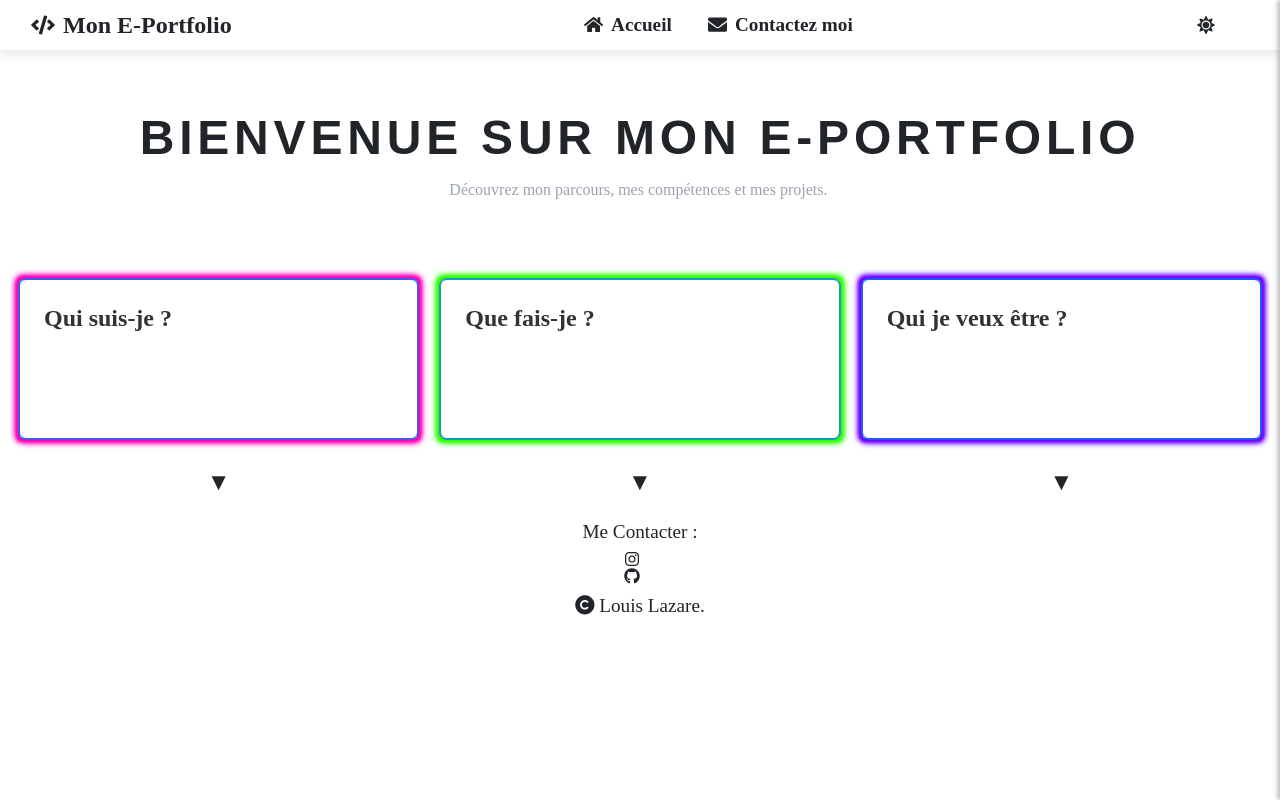
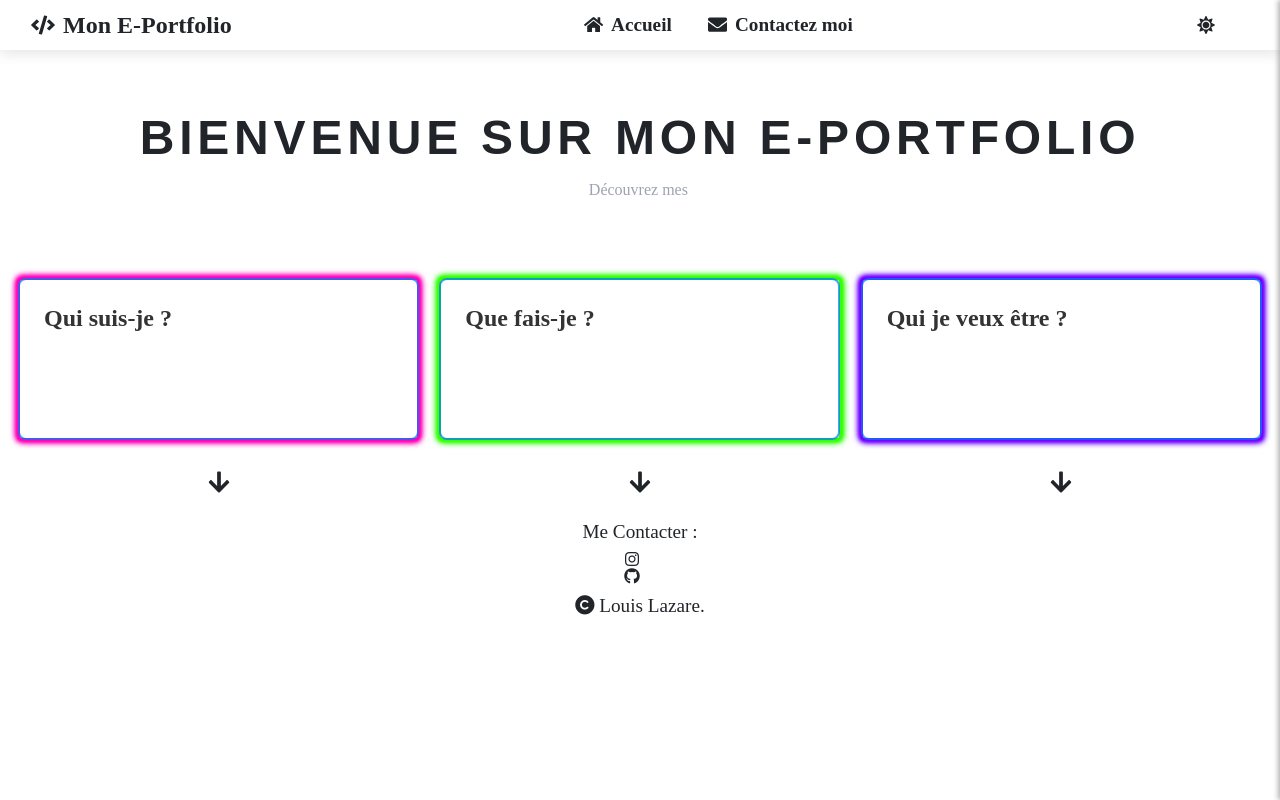
Before and after one commit to SoulLikePlayer/e-portfolio, a React (Create React App) app: page / in a window 1280 px wide. Built offline with nearby package versions, Linux system fonts and the light colour scheme.

Commit message:
[UPDATE]: Amélioration du Content.js

```diff
--- a/package.json
+++ b/package.json
@@ -24,6 +24,7 @@
     "react-i18next": "^14.1.2",
     "react-icons": "^5.3.0",
     "react-leaflet": "^4.2.1",
+    "react-responsive": "^10.0.0",
     "react-responsive-carousel": "^3.2.23",
     "react-router-dom": "^6.24.1",
     "react-scripts": "5.0.1",
@@ -35,7 +36,7 @@
     "yup": "^1.4.0"
   },
   "scripts": {
-    "start": "react-scripts start",
+    "start": "concurrently \"npm install && react-scripts start\"",
     "build": "react-scripts build",
     "test": "react-scripts test",
     "eject": "react-scripts eject"
--- a/src/components/pages/Content.jsx
+++ b/src/components/pages/Content.jsx
@@ -3,24 +3,29 @@ import '../../styles/style.css';
 import '../../styles/square.css';
 import '../../styles/neon.css';
 import '../../styles/animation-article.css';
-import { motion } from "framer-motion";
+
+import { motion } from 'framer-motion';
 import { Typewriter } from 'react-simple-typewriter';
 import { articlesData } from '../data/article';
+import { FaArrowDown, FaArrowUp } from 'react-icons/fa';
+import { useMediaQuery } from 'react-responsive';
 
 function Content({ onContentChange }) {
   const [articles, setArticles] = useState(articlesData);
   const [transitioning, setTransitioning] = useState(null);
+  const [showConfetti, setShowConfetti] = useState(false);
+  const isSmallScreen = useMediaQuery({ query: '(max-width: 768px)' });
 
   useEffect(() => {
     const neonBorders = document.querySelectorAll('.neon-border');
 
-    function getRandomHSL() {
+    const getRandomHSL = () => {
       const hue = Math.floor(Math.random() * 360);
       return `hsl(${hue}, 100%, 50%)`;
-    }
+    };
 
-    function changeNeonColors() {
-      neonBorders.forEach(border => {
+    const changeNeonColors = () => {
+      neonBorders.forEach((border) => {
         let currentHue = parseInt(border.dataset.hue, 10);
         currentHue = (currentHue + 1) % 360;
         const newColor = `hsl(${currentHue}, 100%, 50%)`;
@@ -32,9 +37,9 @@ function Content({ onContentChange }) {
 
         border.dataset.hue = currentHue;
       });
-    }
+    };
 
-    neonBorders.forEach(border => {
+    neonBorders.forEach((border) => {
       const color = getRandomHSL();
       border.style.borderColor = color;
       border.style.boxShadow = `0 0 10px ${color}, 0 0 20px ${color}, 0 0 30px ${color}`;
@@ -43,36 +48,59 @@ function Content({ onContentChange }) {
 
     const colorInterval = setInterval(changeNeonColors, 50);
 
-    return () => {
-      clearInterval(colorInterval);
-    };
+    return () => clearInterval(colorInterval);
   }, []);
 
   const toggleArticleContent = (index) => {
     setTransitioning(index);
+    setShowConfetti(true);
     setTimeout(() => {
-      setArticles(prevArticles => {
+      setArticles((prevArticles) => {
         const newArticles = [...prevArticles];
         const currentArticle = newArticles[index];
 
         switch (currentArticle.id) {
           case 'biographie':
-            newArticles[index] = { id: 'competence', title: 'Mes compétences', content: 'Découvrez les différentes compétence apprise au long de mes experience' };
+            newArticles[index] = {
+              id: 'competence',
+              title: 'Mes compétences',
+              content: 'Découvrez les différentes compétences acquises au fil de mes expériences.',
+            };
             break;
           case 'competence':
-            newArticles[index] = { id: 'project', title: 'Mes projets', content: 'Découvrez les différents projets de développement fait' };
+            newArticles[index] = {
+              id: 'project',
+              title: 'Mes projets',
+              content: 'Découvrez les différents projets de développement réalisés.',
+            };
             break;
           case 'project':
-            newArticles[index] = { id: 'biographie', title: 'Qui suis-je ?', content: 'Découvrez qui je suis, ma personnalité, mon github, mon numéro de téléphone, etc...' };
+            newArticles[index] = {
+              id: 'biographie',
+              title: 'Qui suis-je ?',
+              content: 'Découvrez qui je suis, ma personnalité, mon GitHub, mon numéro de téléphone, etc...',
+            };
             break;
           case 'etude':
-            newArticles[index] = { id: 'parcours', title: 'Mon Parcours', content: 'Découvrez mon parcours à travers une frise chronologique.' };
+            newArticles[index] = {
+              id: 'parcours',
+              title: 'Mon Parcours',
+              content: 'Découvrez mon parcours à travers une frise chronologique.',
+            };
             break;
           case 'parcours':
-            newArticles[index] = { id: 'localisation', title: 'Où je vis ?', content: 'Découvrez ma localisation.' };
+            newArticles[index] = {
+              id: 'localisation',
+              title: 'Où je vis ?',
+              content: 'Découvrez ma localisation.',
+            };
             break;
           case 'localisation':
-            newArticles[index] = { id: 'etude', title: 'Que fais-je ?', content: 'Description de l\'article 2.' };
+            newArticles[index] = {
+              id: 'etude',
+              title: 'Que fais-je ?',
+              content: 'Découvrez mes études et recherches en cours.',
+            };
             break;
           default:
             break;
@@ -80,7 +108,8 @@ function Content({ onContentChange }) {
         return newArticles;
       });
       setTransitioning(null);
-    }, 500); // Durée de l'effet de transition
+      setShowConfetti(false);
+    }, 500); // Transition duration
   };
 
   const handleArticleClick = (index) => {
@@ -93,18 +122,22 @@ function Content({ onContentChange }) {
       initial={{ opacity: 0, filter: 'blur(10px)' }}
       animate={{ opacity: 1, filter: 'blur(0px)' }}
       exit={{ opacity: 0, filter: 'blur(10px)' }}
-      transition={{ duration: 0.5, ease: 'easeInOut' }}>
-
+      transition={{ duration: 0.5, ease: 'easeInOut' }}
+    >
       <section className="intro-section text-center py-5">
         <h2 className="text-4xl mb-4 eportfolio">
           <Typewriter words={['Bienvenue sur mon e-portfolio']} />
         </h2>
         <p className="text-gray-400">
+          <span>Découvrez </span>
           <Typewriter
-            words={['Découvrez mon parcours, mes compétences et mes projets.']}
+            words={['mon parcours', 'mes compétences', 'mes projets', 'mon profil']}
+            loop={true}
             cursor
             cursorStyle="|"
-            loop
+            typeSpeed={80}
+            deleteSpeed={50}
+            delaySpeed={1000}
           />
         </p>
       </section>
@@ -112,9 +145,17 @@ function Content({ onContentChange }) {
       <section className="my-8">
         <div className="grid grid-cols-1 md:grid-cols-1 lg:grid-cols-3 gap-3 mt-3 -mx-3">
           {articles.map((article, index) => (
-            <div className="article-container" key={index}>
+            <motion.div
+              className="article-container"
+              key={index}
+              initial={{ scale: 0.9 }}
+              animate={{ scale: 1 }}
+              transition={{ duration: 0.3 }}
+            >
               <div
-                className={`bg-white p-4 rounded shadow-md neon-border animated-article article${index + 1} h-full ${transitioning === index ? 'article-hidden' : ''}`}
+                className={`bg-white p-4 rounded shadow-md neon-border animated-article article${index + 1} h-full ${
+                  transitioning === index ? 'article-hidden' : ''
+                }`}
                 data-content={article.id}
                 onClick={() => handleArticleClick(index)}
               >
@@ -123,8 +164,14 @@ function Content({ onContentChange }) {
                   <p className="text-gray-600">{article.content}</p>
                 </div>
               </div>
-              <button id={`switch-article${index + 1}`} className="down-arrow" onClick={() => toggleArticleContent(index)}>▼</button>
-            </div>
+              <button
+                id={`switch-article${index + 1}`}
+                className="down-arrow"
+                onClick={() => toggleArticleContent(index)}
+              >
+                <FaArrowDown />
+              </button>
+            </motion.div>
           ))}
         </div>
       </section>
--- a/src/styles/style.css
+++ b/src/styles/style.css
@@ -63,7 +63,8 @@ h2 {
 }
 
 .down-arrow {
-  display: block;
+  display: flex;
+  justify-content: center;
   width: 100%;
   padding: 10px;
   margin-bottom: 10px;
@@ -72,6 +73,12 @@ h2 {
   border: none;
   font-size: 24px;
   cursor: pointer;
+}
+
+.down-arrow:hover {
+  color: var(--link-hover-color);
+  transform: scale(1.2);
+  transition: transform 0.2s, color 0.2s;
 }
 
 .animated-article + .down-arrow {
```
Also changed, not shown: 1 other file (tests, documents, lock files or other folders).
